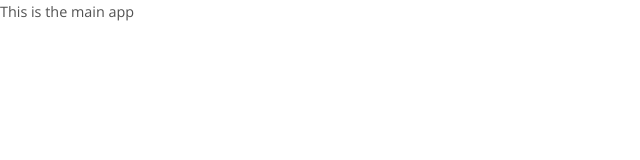
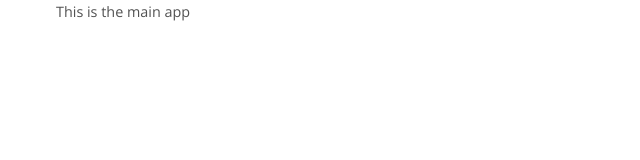
Before and after one commit to thomastilkema/job-shop, a React app: page / in a window 1280 px wide. Shown: the top 160 px of the page, without its empty margins (0-640 px from the left). Built offline with nearby package versions, Linux system fonts and the light colour scheme.

Commit message:
feat(app-component): render all content within a centered container

```diff
--- a/src/component/app/index.tsx
+++ b/src/component/app/index.tsx
@@ -6,7 +6,9 @@ class Component extends React.Component<{}, {}> {
 
   public render() {
     return (
-      <p>This is the main app</p>
+      <div className="container">
+        <p>This is the main app</p>
+      </div>
     );
   }
 
--- a/src/component/app/spec.tsx
+++ b/src/component/app/spec.tsx
@@ -16,6 +16,10 @@ describe('the app component', () => {
     instance = shallow(getComponent());
   });
 
+  it('should wrap all content within a container', () => {
+    expect(instance.hasClass('container')).toBe(true);
+  });
+
   it('should tell that this is the main app component', () => {
     expect(instance.text()).toContain('This is the main app');
   });
--- a/src/style/app.css
+++ b/src/style/app.css
@@ -2,3 +2,5 @@
 
 @import './import/reset.css';
 @import './import/generic.css';
+
+@import './import/container.css';
--- /dev/null
+++ b/src/style/import/container.css
@@ -0,0 +1,7 @@
+.container {
+  margin-left: auto;
+  margin-right: auto;
+  padding-left: var(--spacing-md);
+  padding-right: var(--spacing-md);
+  max-width: 1200px;
+}
```
